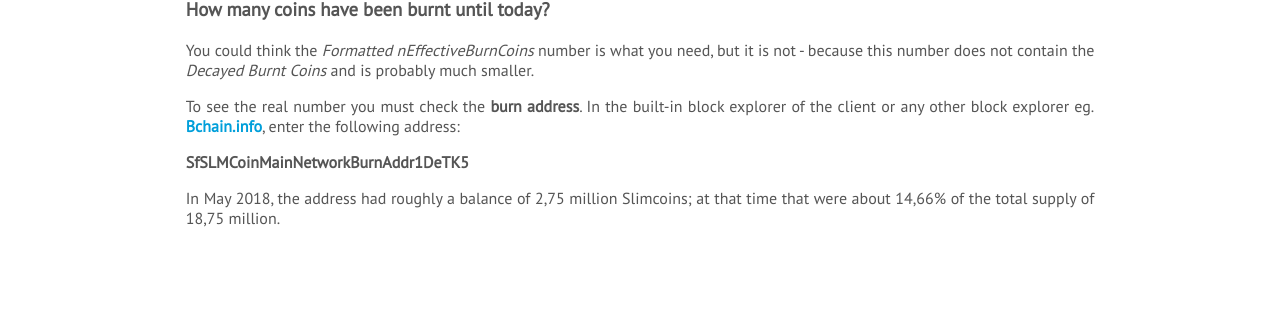
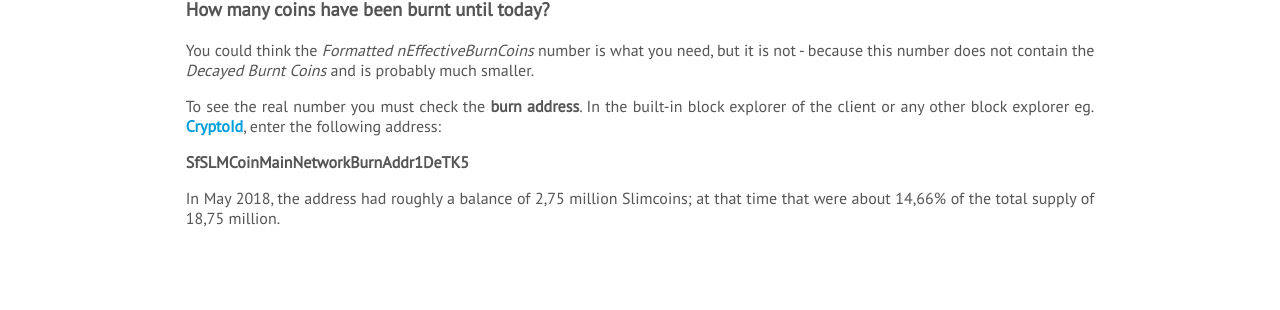
Before and after one commit to slimcoin-project/slimcoin-project.github.io, a Jekyll site: the page built from content/en/proof-of-burn-guide.md, in a window 1280 px wide and 900 px high, scrolled down 1586 px. Shown: the part 316-626 px from the top of the window. Built offline with Jekyll 4.4.1, drawn with Linux system fonts in a browser that asks for light colours; some web fonts are replaced.

Commit message:
Update proof-of-burn-guide.md

```diff
--- a/content/en/proof-of-burn-guide.md
+++ b/content/en/proof-of-burn-guide.md
@@ -80,7 +80,7 @@ You get the following indicators:
 You could think the *Formatted nEffectiveBurnCoins* number is what you need, but it is not - because this number does not contain the *Decayed Burnt Coins* and is probably much smaller.
 
 To see the real number you must check the **burn address**. In the built-in block explorer of the client or any other block explorer
-eg. [Bchain.info](https://bchain.info/SLM/), enter the following address:
+eg. [CryptoId](https://chainz.cryptoid.info/slm/), enter the following address:
 
 **SfSLMCoinMainNetworkBurnAddr1DeTK5**
 
```
